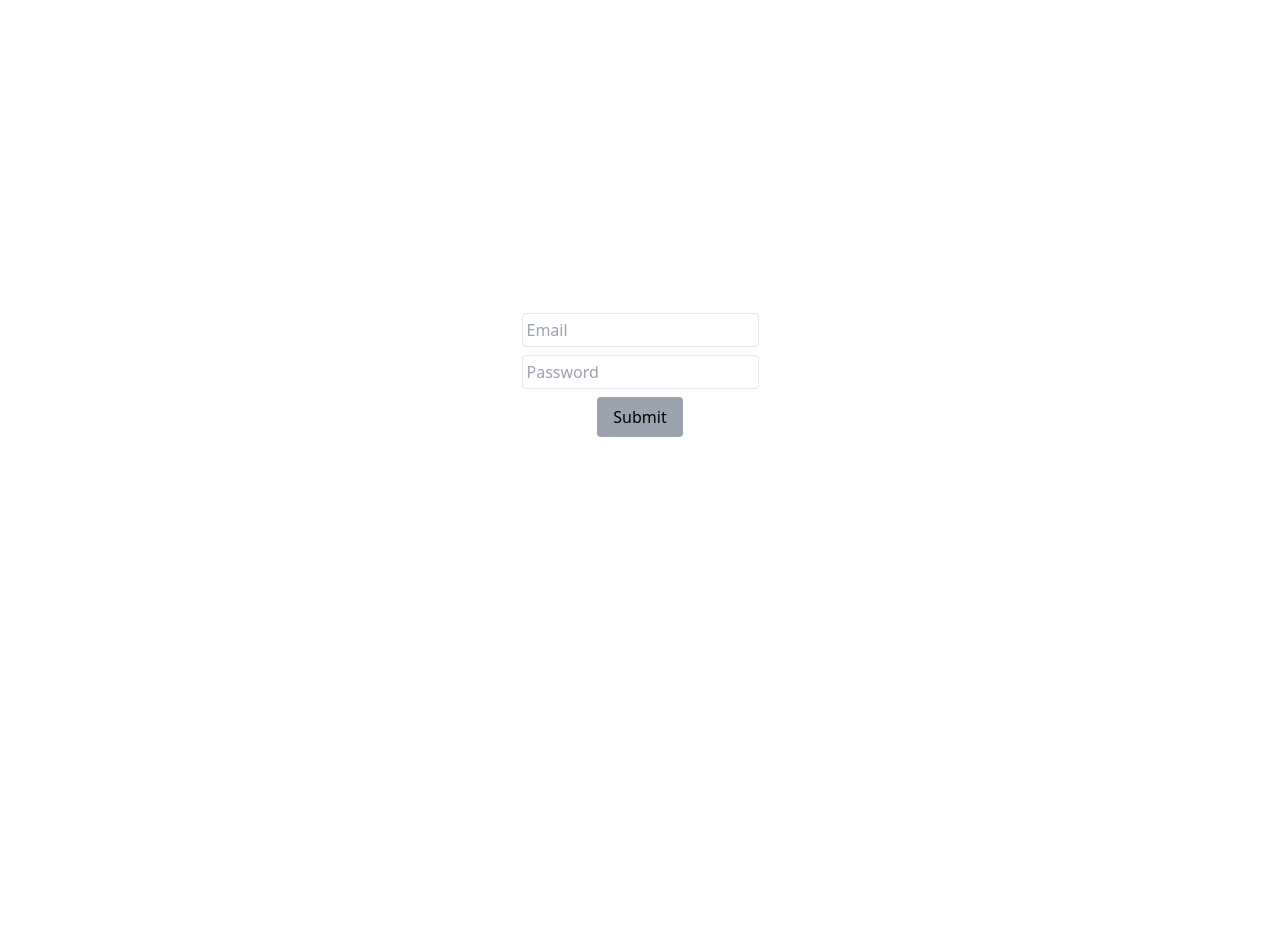
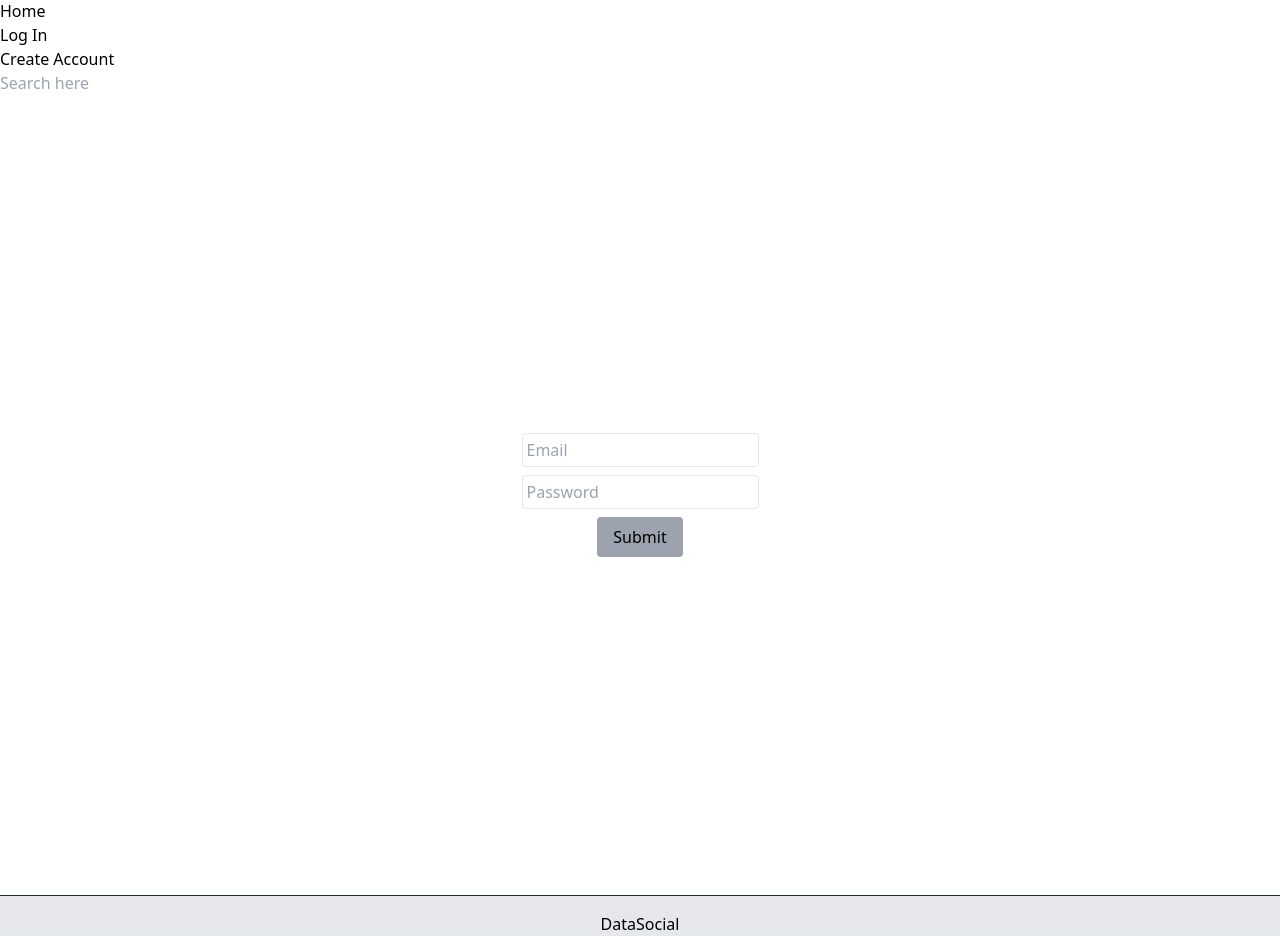
Before and after one commit to jrduell/402-Project, a Next.js app: page /login in a window 1280 px wide. Shown: the part 25-977 px from the top of the page. Before the commit the page ends 800 px from the top, so only its background shows below. Built offline with nearby package versions, Linux system fonts and the light colour scheme.

Commit message:
Create footer and move navigation bar to app-wide

```diff
--- /dev/null
+++ b/components/Footer.js
@@ -0,0 +1,9 @@
+export default function NavBar() {
+    return (
+      <div className="w-full text-center bg-gray-200 border-t border-gray-800">
+        <div className="my-4">
+          <p>DataSocial</p>
+        </div>
+      </div>
+    )
+  }
--- a/pages/_app.js
+++ b/pages/_app.js
@@ -1,5 +1,13 @@
 import '@/styles/globals.css'
+import Navbar from 'components/NavigationBar'
+import Footer from 'components/Footer'
 
 export default function App({ Component, pageProps }) {
-  return <Component {...pageProps} />
+  return (
+    <>
+      <Navbar />
+      <Component {...pageProps} />
+      <Footer />
+    </>
+  )
 }
--- a/pages/index.js
+++ b/pages/index.js
@@ -2,7 +2,6 @@ import Head from 'next/head'
 import Image from 'next/image'
 import { Inter } from 'next/font/google'
 // import styles from '@/styles/Home.module.css'
-import NavBar from 'components/NavigationBar'
 import SideBar from 'components/SideBar'
 import Post from 'components/Post'
 
@@ -18,9 +17,6 @@ export default function Home() {
         <link rel="icon" href="/favicon.ico" />
       </Head>
       <main className="">
-        {/* Navbar and sidebar (and footer when we have one) could be put in
-        something actually called a 'hero' component */}
-        <NavBar />
         <SideBar/>
         <Post />
         <Post />
```
Also changed, not shown: components/Post.js (line endings or trailing spaces).
